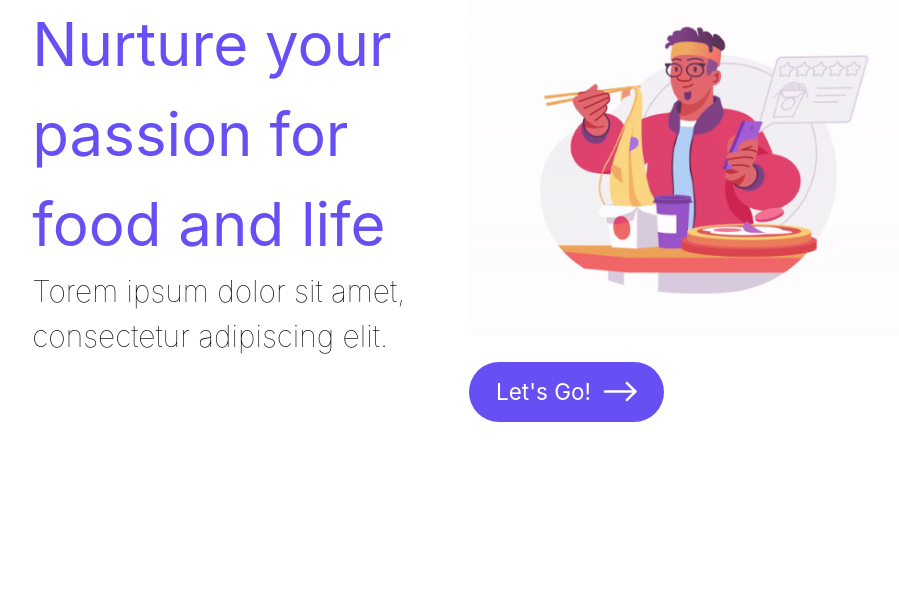
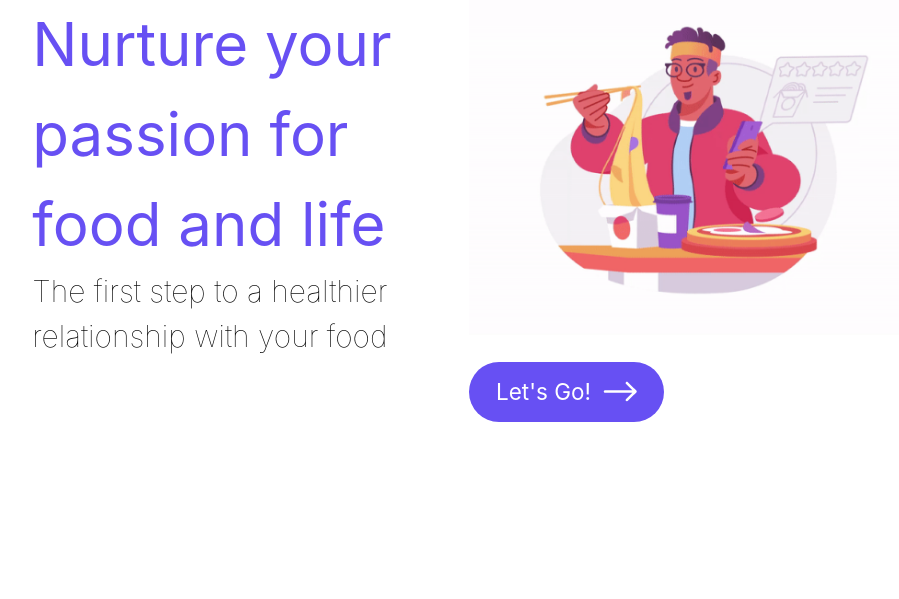
Before and after one commit to andrewsegovia00/CuisineQuest, a Django app: page / in a window 1280 px wide. Shown: the part 140-739 px from the top of the page, without its empty margins (171-1070 px from the left). Run offline with Django 4.2, Linux system fonts and the light colour scheme.

Commit message:
README update!

```diff
--- a/main_app/templates/home.html
+++ b/main_app/templates/home.html
@@ -6,7 +6,7 @@
         <div class="col s6">
             <div class="row textContainer">
                 <div id="hero-text" class="col s12">Nurture your passion for food and life</div>
-                <div class="secondary-text col s12">Torem ipsum dolor sit amet, consectetur adipiscing elit.
+                <div class="secondary-text col s12">The first step to a healthier relationship with your food
                 </div>
             </div>
         </div>
```
Also changed, not shown: README.md.
